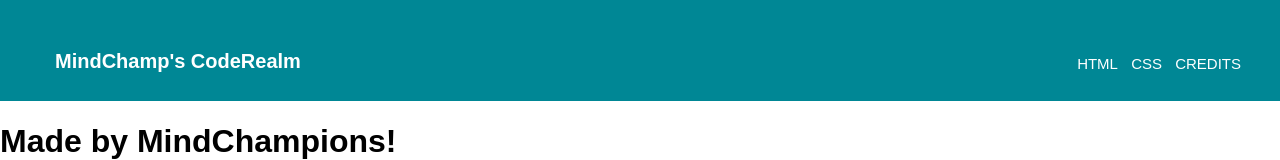
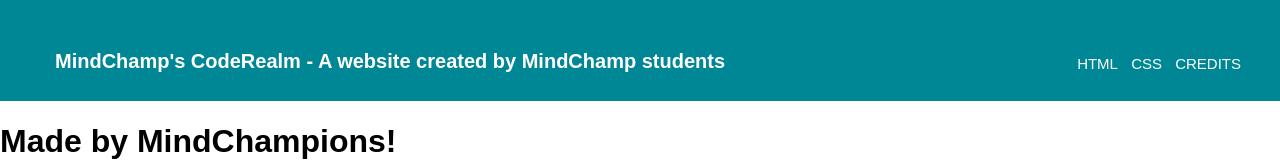
Before and after one commit to learnwithmindchamp/mindchamps-coderealm, a plain HTML site: page credits.html in a window 1280 px wide. Shown: the top 160 px of the page. Drawn offline with Linux system fonts and the light colour scheme.

Commit message:
Update credits.html
add a tagline in header

```diff
--- a/credits.html
+++ b/credits.html
@@ -12,7 +12,7 @@
     justify-content: center;
 }">
 
-	<h1 style="margin-top:35px;margin-left:40px;">MindChamp's CodeRealm</h1>
+	<h1 style="margin-top:35px;margin-left:40px;">MindChamp's CodeRealm - A website created by MindChamp students</h1>
     <div class="links"><a href="https://learnwithmindchamp.github.io/mindchamps-coderealm/html-tags.html" class="linkh">HTML</a>
 	    <a href="https://learnwithmindchamp.github.io/mindchamps-coderealm/css-tags.html" class="linkh">CSS</a>
 	    <a href="https://learnwithmindchamp.github.io/mindchamps-coderealm/credits.html" class="linkh">CREDITS</a>
```
